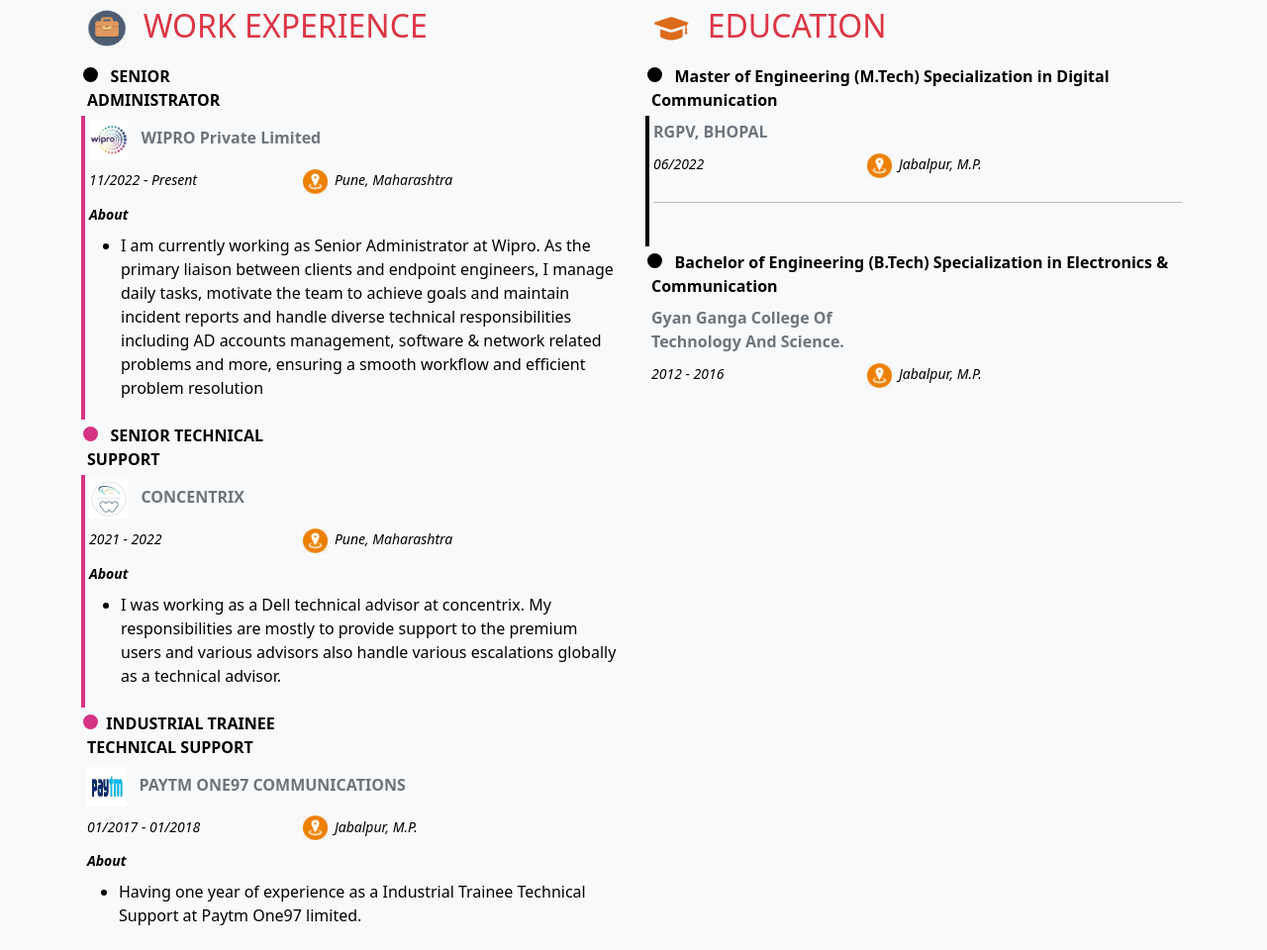
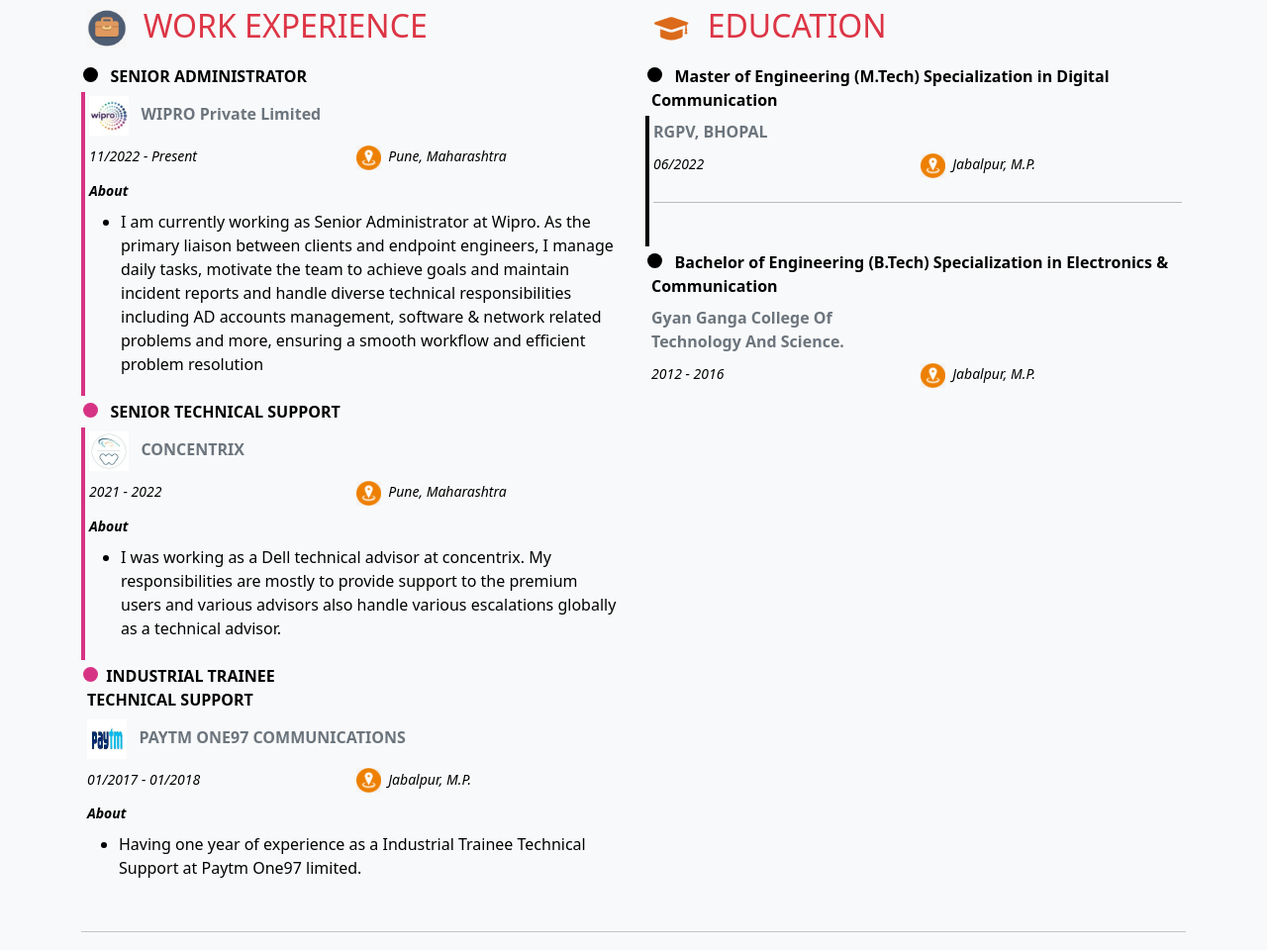
Before and after one commit to iamhimzy/portfolio, a plain HTML site: page index.html in a window 1280 px wide. Shown: the part 514-1474 px from the top of the page at 99% size. Drawn offline with nearby package versions, Linux system fonts and the light colour scheme.

Commit message:
Update index.html

```diff
--- a/index.html
+++ b/index.html
@@ -103,7 +103,7 @@
                   <!------------START DATE & LOCATION------------>
                   <tr>
                     <td id="9"><small><i>11/2022 - Present</i></small></td>
-                    <td class="no-border" width="60%"><small><i><img src="files/logo/location-logo.png" width="25px" height="25px">&nbsp; Pune, Maharashtra</i></small></td>
+                    <td class="no-border" width="50%"><small><i><img src="files/logo/location-logo.png" width="25px" height="25px">&nbsp; Pune, Maharashtra</i></small></td>
                   </tr>
 
                   <!------------ABOUT------------>
@@ -141,7 +141,7 @@ workﬂow and eﬃcient problem resolution</li>
                   <!------------START DATE & LOCATION------------>
                   <tr>
                     <td id="4"><small><i>2021 - 2022</i></small></td>
-                    <td class="no-border" width="60%"><small><i><img src="files/logo/location-logo.png" width="25px" height="25px">&nbsp; Pune, Maharashtra</i></small></td>
+                    <td class="no-border" width="50%"><small><i><img src="files/logo/location-logo.png" width="25px" height="25px">&nbsp; Pune, Maharashtra</i></small></td>
                   </tr>
 
                   <!------------ABOUT------------>
@@ -176,7 +176,7 @@ globally as a technical advisor.</li>
                   <!------------START DATE & LOCATION------------>
                   <tr>
                     <td class="no-border"><small><i>01/2017 - 01/2018</i></small></td>
-                    <td class="no-border" width="60%"><small><i><img src="files/logo/location-logo.png" width="25px" height="25px">&nbsp; Jabalpur, M.P.</i></small></td>
+                    <td class="no-border" width="50%"><small><i><img src="files/logo/location-logo.png" width="25px" height="25px">&nbsp; Jabalpur, M.P.</i></small></td>
                   </tr>
 
                   <!------------ABOUT------------>
@@ -227,7 +227,7 @@ globally as a technical advisor.</li>
                   <!------------START DATE & LOCATION------------>
                   <tr>
                     <td id="14"><small><i>06/2022</i></small></td>
-                    <td class="no-border" width="60%"><small><i><img src="files/logo/location-logo.png" width="25px" height="25px">&nbsp; Jabalpur, M.P.</i></small></td>
+                    <td class="no-border" width="50%"><small><i><img src="files/logo/location-logo.png" width="25px" height="25px">&nbsp; Jabalpur, M.P.</i></small></td>
                   </tr>
 
                   <!----------------EDUCATION SECOND---------------------->
@@ -248,7 +248,7 @@ globally as a technical advisor.</li>
                   <!------------START DATE & LOCATION------------>
                   <tr>
                     <td class="no-border"><small><i>2012 - 2016</i></small></td>
-                    <td class="no-border" width="60%"><small><i><img src="files/logo/location-logo.png" width="25px" height="25px">&nbsp; Jabalpur, M.P.</i></small></td>
+                    <td class="no-border" width="50%"><small><i><img src="files/logo/location-logo.png" width="25px" height="25px">&nbsp; Jabalpur, M.P.</i></small></td>
                   </tr>
 
               </table>
```
